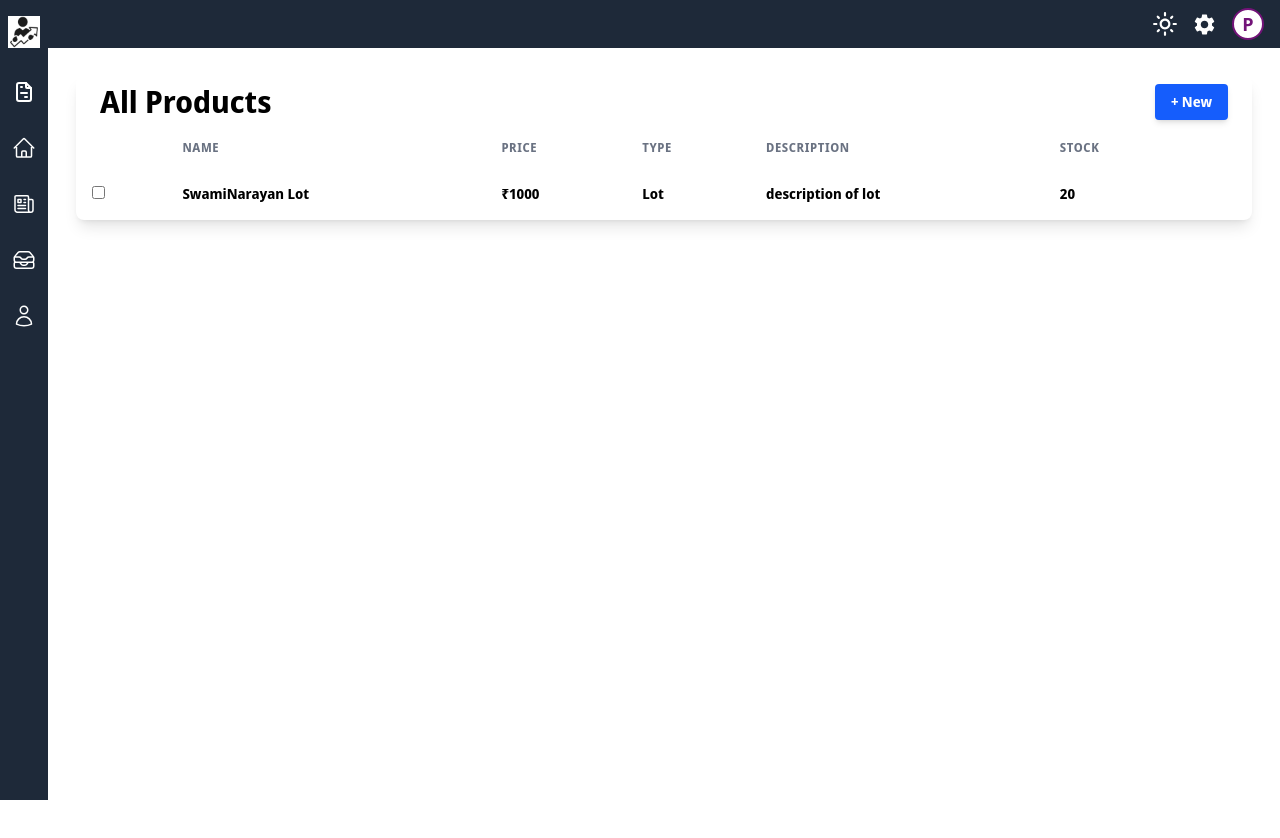
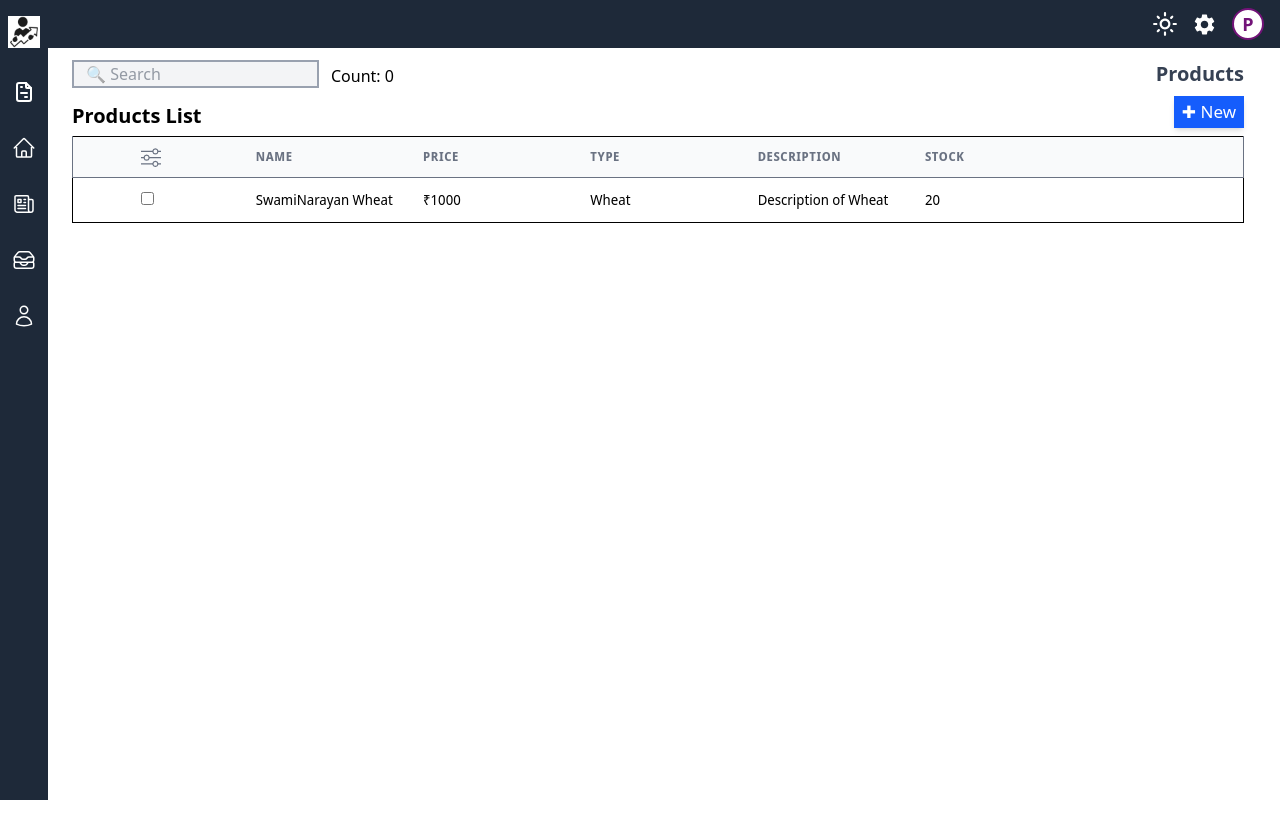
Before and after one commit to MukhiVivek/Business-Management, a React (Vite) app in the folder Frontend/: page /products in a window 1280 px wide. Shown: the top 838 px of the page. Built offline with nearby package versions, Linux system fonts and the light colour scheme; no server answers.

Commit message:
Chore: Refactor Product Page #7

```diff
--- a/Frontend/src/landing_page/Customers/Component/CustomersList.jsx
+++ b/Frontend/src/landing_page/Customers/Component/CustomersList.jsx
@@ -1,28 +1,44 @@
-import '../../../App.css'
+import "../../../App.css";
+import { BsSliders } from "react-icons/bs";
 
-function CustomersList({customerdata}) {
-
+function CustomersList({ customerdata }) {
   return (
     <div className="customers overflow-y-auto">
       <table className="w-full table-fixed border-t text-left rounded-sm">
         <thead className="bg-gray-50 text-gray-500 uppercase text-xs tracking-wider border-b border-l border-r dark:bg-gray-100">
           <tr>
-            {/* <th className="px-4 py-3"><i className="fas fa-sliders-h"></i></th> */}
-            <th className="px-4 py-3">Name <i className="fas fa-sort text-xs ml-1"></i></th>
+            <th className="px-2 py-1 pl-17">
+              <BsSliders size={20}/>
+            </th>
+            <th className="px-4 py-3">
+              Name <i className="fas fa-sort text-xs ml-1"></i>
+            </th>
             <th className="px-4 py-3">Company Name</th>
             <th className="px-4 py-3">Email</th>
             <th className="px-4 py-3">Work Phone</th>
             <th className="px-4 py-3">Receivables (BCY)</th>
             <th className="px-4 py-3">Unused Credits (BCY)</th>
-            <th className="px-4 py-3"><i className="fas fa-search"></i></th>
+            <th className="px-4 py-3">
+              <i className="fas fa-search"></i>
+            </th>
           </tr>
         </thead>
-        <tbody className="divide-y">
-
+        <tbody className="divide-y border-b border-l border-r whitespace-nowrap">
+          <tr className="hover:bg-gray-50">
+            <td className="px-2 py-1 pl-17">
+              <input type="checkbox" />
+            </td>
+            <td className="px-4 py-3">Lokeshbhai Ramesh Divani</td>
+            <td className="px-4 py-3">Lokesh Gruh Udhyog</td>
+            <td className="px-4 py-3">lokesh123@gmail.com</td>
+            <td className="px-4 py-3">8794651651</td>
+            <td className="px-4 py-3">20,784</td>
+            <td className="px-4 py-3">12,125</td>
+          </tr>
         </tbody>
       </table>
     </div>
-  )
+  );
 }
 
-export default CustomersList
+export default CustomersList;
--- a/Frontend/src/landing_page/Customers/Customers.jsx
+++ b/Frontend/src/landing_page/Customers/Customers.jsx
@@ -17,16 +17,15 @@ const Customers = () => {
             <input
               type="text"
               placeholder="🔍 Search"
-              className="pl-3 border-2 border-gray-400 bg-gray-100 text-gray-700 focus:outline-none focus:ring-2 rounded-md focus:ring-blue-500"
+              className="pl-3 border-2 border-gray-400 bg-gray-100 text-gray-700 focus:outline-none focus:ring-2 focus:ring-blue-500"
             />
-            {/* <FaHandshake size={30} className='inline'/> */}
             <h1 className='text-md mt-1'>Count: {customerdata.length}</h1>
           </div>
           <div>
             <h1 className="text-xl font-semibold text-gray-700">Customers</h1>
           </div>
         </div>
-      <div className="min-h-screen font-sans text-sm text-gray-900">
+      <div className="min-h-screen font-sans text-sm">
         <Top />
         <CustomersList />
       </div>
--- a/Frontend/src/landing_page/Products/AddProducts.jsx
+++ b/Frontend/src/landing_page/Products/AddProducts.jsx
@@ -10,28 +10,41 @@ function AddProducts() {
   const product_stock = useRef();
 
   async function submit() {
-        await axios.post(BACKEND_URL + "/api/v1/product/add", {
+    await axios.post(
+      BACKEND_URL + "/api/v1/product/add",
+      {
         name: product_name.current.value,
         price: product_price.current.value,
         product_type: product_type.current.value,
         description: product_description.current.value,
         stock: product_stock.current.value,
-        }, {
+      },
+      {
         headers: {
-                token: localStorage.getItem("token")
+          token: localStorage.getItem("token"),
+        },
       }
-        })
+    );
     alert("Product Successfully Added");
   }
 
   return (
-        <div className="flex min-h-screen pl-25 bg-white px-6 py-5 mx-auto">
+    <div className="pl-18 pt-2 pr-9 min-h-screen block rounded-lg w-full">
+      {/* Header */}
+      <div className="flex justify-between items-start mb-2 mt-1">
+        <div className="flex gap-3">
+          {/* Ignore this d */}
+        </div>
+        <div>
+          <h1 className="text-xl font-semibold text-gray-700">Products</h1>
+        </div>
+      </div>
       <div className="w-full">
-                <h1 className="text-3xl font-semibold mb-6">Add Product</h1>
+        <h1 className="text-xl font-semibold mb-3">Add Product</h1>
 
         {/* product form */}
         <div className="mb-4">
-                    <div className="border rounded-2xl p-4">
+          <div className="border p-4">
             {/* product name */}
             <div className="mb-4">
               <label className="block mb-1">Product Name:</label>
@@ -39,7 +52,7 @@ function AddProducts() {
                 type="text"
                 placeholder="Enter your Product Name"
                 ref={product_name}
-                                className="w-full border border-gray-300 px-4 py-2 rounded-2xl"
+                className="w-full border border-gray-300 px-4 py-2"
               />
             </div>
 
@@ -50,7 +63,7 @@ function AddProducts() {
                 type="number"
                 placeholder="Enter Product Price"
                 ref={product_price}
-                                className="w-full border border-gray-300 px-4 py-2 rounded-2xl"
+                className="w-full border border-gray-300 px-4 py-2"
               />
             </div>
 
@@ -61,7 +74,7 @@ function AddProducts() {
                 type="text"
                 placeholder="Enter Product Type"
                 ref={product_type}
-                                className="w-full border border-gray-300 px-4 py-2 rounded-2xl"
+                className="w-full border border-gray-300 px-4 py-2"
               />
             </div>
 
@@ -72,7 +85,7 @@ function AddProducts() {
                 type="text"
                 placeholder="Enter Product Description"
                 ref={product_description}
-                                className="w-full border border-gray-300 px-4 py-2 rounded-2xl"
+                className="w-full border border-gray-300 px-4 py-2"
               />
             </div>
 
@@ -83,7 +96,7 @@ function AddProducts() {
                 type="number"
                 placeholder="Enter Product Stock"
                 ref={product_stock}
-                                className="w-full border border-gray-300 px-4 py-2 rounded-2xl"
+                className="w-full border border-gray-300 px-4 py-2"
               />
             </div>
 
@@ -92,7 +105,7 @@ function AddProducts() {
               <button
                 type="submit"
                 onClick={submit}
-                                className="bg-blue-600 hover:bg-blue-700 text-white font-semibold py-2 px-4 mx-auto rounded-xl"
+                className="bg-blue-600 hover:bg-blue-700 text-white font-semibold py-2 px-4 mx-auto"
               >
                 Add Product
               </button>
--- a/Frontend/src/landing_page/Products/Products.jsx
+++ b/Frontend/src/landing_page/Products/Products.jsx
@@ -1,34 +1,42 @@
-import React from 'react'
-import ProductsList from './ProductsList'
-import { useProduct } from '../../hooks/useProduct';
+import React from "react";
+import ProductsList from "./ProductsList";
+import { useProduct } from "../../hooks/useProduct";
 
 const Products = () => {
-
-   const {data:products} = useProduct();
+  const { data: products } = useProduct();
 
   return (
-    <div className='pl-12 customers flex justify-center rounded-lg m-7'>
-      <div className="bg-white w-full sm:rounded-lg shadow-lg text-sm">
-
-        {/* Top Section */}
-        <div className="flex items-center justify-between px-6 py-2">
-            <div className="text-3xl font-semibold">
-                All Products
+    <div className="pl-18 pt-2 pr-9 min-h-screen block rounded-lg w-full">
+      {/* Header */}
+      <div className="flex justify-between items-start mb-2 mt-1">
+        <div className="flex gap-3">
+          <input
+            type="text"
+            placeholder="🔍 Search"
+            className="pl-3 border-2 border-gray-400 bg-gray-100 text-gray-700 focus:outline-none focus:ring-2 focus:ring-blue-500"
+          />
+          <h1 className="text-md mt-1">Count: {products.length}</h1>
+        </div>
+        <div>
+          <h1 className="text-xl font-semibold text-gray-700">Products</h1>
+        </div>
+      </div>
+      <div className="min-h-screen font-sans text-sm">
+        <div className="flex justify-between items-center">
+          <h1 className="text-xl font-semibold">Products List</h1>
+          <div className="flex items-center gap-2">
+            <button
+              className="hover:bg-blue-700 bg-blue-600 hover:shadow-5xl px-2 text-white mb-2 shadow-md cursor-pointer"
+              onClick={() => (window.location.href = "/products/add")}
+            >
+              <h1 className="text-[17px] py-1">✚ New</h1>
+            </button>
           </div>
-            <div className="flex items-center gap-3">
-                <button
-                className="bg-blue-600 font-bold hover:bg-blue-700 text-white px-4 py-2 rounded shadow-md hover:shadow-lg"
-                onClick={() => window.location.href = '/products/add'}
-                >
-                    + New
-                </button>
-            </div>
         </div>
-
         <ProductsList data={products} />
       </div>
     </div>
-  )
-}
+  );
+};
 
-export default Products
+export default Products;
--- a/Frontend/src/landing_page/Products/ProductsList.jsx
+++ b/Frontend/src/landing_page/Products/ProductsList.jsx
@@ -1,31 +1,42 @@
-function ProductsList({data}) {
+import "../../App.css";
+import { BsSliders } from "react-icons/bs";
+
+function ProductsList({ data }) {
   return (
-    <div className='products overflow-y-auto sm-rounded-lg'>
-        <table className="w-full text-black text-left">
-            <thead className="bg-white text-gray-500 uppercase text-xs tracking-wider dark:bg-gray-100">
+    <div className="products overflow-y-auto">
+      <table className="w-full table-fixed border-t text-left rounded-sm">
+        <thead className="bg-gray-50 text-gray-500 uppercase text-xs tracking-wider border-b border-l border-r dark:bg-gray-100">
           <tr>
-                    <th className="px-4 py-3"><i className="fas fa-sliders-h"></i></th>
-                    <th className="px-4 py-3">Name <i className="fas fa-sort text-xs ml-1"></i></th>
+            <th className="px-2 py-1 pl-17">
+              <BsSliders size={20} />
+            </th>
+            <th className="px-4 py-3">
+              Name <i className="fas fa-sort text-xs ml-1"></i>
+            </th>
             <th className="px-4 py-3">Price</th>
-                    <th className='px-4 py-3'>Type</th>
+            <th className="px-4 py-3">Type</th>
             <th className="px-4 py-3">Description</th>
             <th className="px-4 py-3">Stock</th>
-                    <th className="px-4 py-3"><i className="fas fa-search"></i></th>
+            <th className="px-4 py-3">
+              <i className="fas fa-search"></i>
+            </th>
           </tr>
         </thead>
-            <tbody className="divide-y">
-                <tr className='hover:bg-gray-50 font-semibold'>
-                    <td className="px-4 py-4"><input type="checkbox" /></td>
-                    <td className="px-4 py-4">SwamiNarayan Lot</td>
-                    <td className="px-4 py-4">₹1000</td>
-                    <td className='px-4 py-4'>Lot</td>
-                    <td className="px-4 py-4">description of lot</td>
-                    <td className="px-4 py-4">20</td>
+        <tbody className="divide-y border-b border-l border-r whitespace-nowrap">
+          <tr className="hover:bg-gray-50">
+            <td className="px-2 py-1 pl-17">
+              <input type="checkbox" />
+            </td>
+            <td className="px-4 py-3">SwamiNarayan Wheat</td>
+            <td className="px-4 py-3">₹1000</td>
+            <td className="px-4 py-3">Wheat</td>
+            <td className="px-4 py-3">Description of Wheat</td>
+            <td className="px-4 py-3">20</td>
           </tr>
         </tbody>
       </table>
     </div>
-  )
+  );
 }
 
-export default ProductsList
+export default ProductsList;
```
Lines whose indentation alone changed are shown as unchanged.
